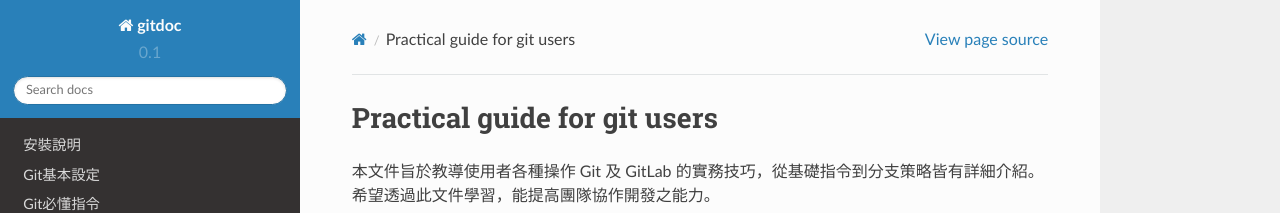
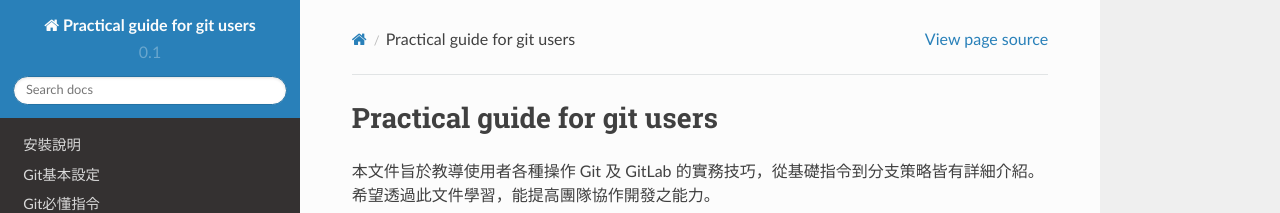
Before and after one commit to spitfire-sidra/git-tutorial, a Sphinx documentation site: the page built from source/index.rst, in a window 1280 px wide. Shown: the top 213 px of the page. Built offline with Sphinx 7.4.7 and the Read the Docs theme 2.0.0, drawn with Linux system fonts in a browser that asks for light colours; some of the changed lines change nothing that is shown.

Commit message:
update source/conf.py

```diff
--- a/source/conf.py
+++ b/source/conf.py
@@ -1,6 +1,6 @@
 # -*- coding: utf-8 -*-
 #
-# secnotes documentation build configuration file, created by
+# gitdoc documentation build configuration file, created by
 # sphinx-quickstart on Fri May 23 23:35:58 2014.
 #
 # This file is execfile()d with the current directory set to its
@@ -54,7 +54,7 @@ source_suffix = '.rst'
 master_doc = 'index'
 
 # General information about the project.
-project = u'gitdoc'
+project = u'Practical guide for git users'
 copyright = u'2014, PwnDora'
 
 # The version info for the project you're documenting, acts as replacement for
@@ -189,7 +189,7 @@ html_static_path = ['_static']
 #html_file_suffix = None
 
 # Output file base name for HTML help builder.
-htmlhelp_basename = 'secnotesdoc'
+htmlhelp_basename = 'gitdoc'
 
 
 # -- Options for LaTeX output ---------------------------------------------
@@ -209,7 +209,7 @@ latex_elements = {
 # (source start file, target name, title,
 #  author, documentclass [howto, manual, or own class]).
 latex_documents = [
-  ('index', 'secnotes.tex', u'secnotes Documentation',
+  ('index', 'gitdoc.tex', u'gitdoc Documentation',
    u'PwnDora', 'manual'),
 ]
 
@@ -239,7 +239,7 @@ latex_documents = [
 # One entry per manual page. List of tuples
 # (source start file, name, description, authors, manual section).
 man_pages = [
-    ('index', 'secnotes', u'secnotes Documentation',
+    ('index', 'gitdoc', u'gitdoc Documentation',
      [u'PwnDora'], 1)
 ]
 
@@ -253,8 +253,8 @@ man_pages = [
 # (source start file, target name, title, author,
 #  dir menu entry, description, category)
 texinfo_documents = [
-  ('index', 'secnotes', u'secnotes Documentation',
-   u'PwnDora', 'secnotes', 'One line description of project.',
+  ('index', 'gitdoc', u'gitdoc Documentation',
+   u'PwnDora', 'gitdoc', 'One line description of project.',
    'Miscellaneous'),
 ]
 
@@ -274,13 +274,13 @@ texinfo_documents = [
 # -- Options for Epub output ----------------------------------------------
 
 # Bibliographic Dublin Core info.
-epub_title = u'secnotes'
+epub_title = u'gitdoc'
 epub_author = u'PwnDora'
 epub_publisher = u'PwnDora'
 epub_copyright = u'2014, PwnDora'
 
 # The basename for the epub file. It defaults to the project name.
-#epub_basename = u'secnotes'
+#epub_basename = u'gitdoc'
 
 # The HTML theme for the epub output. Since the default themes are not optimized
 # for small screen space, using the same theme for HTML and epub output is
```
